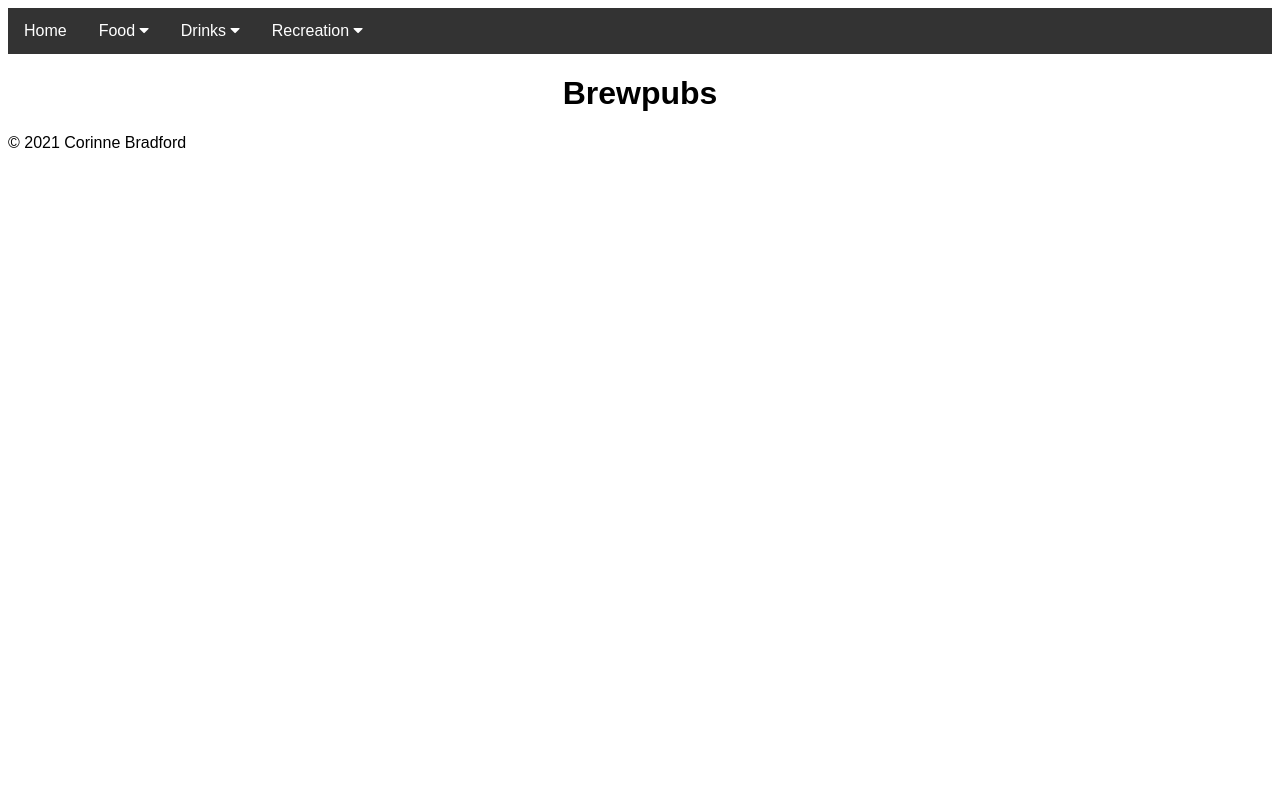
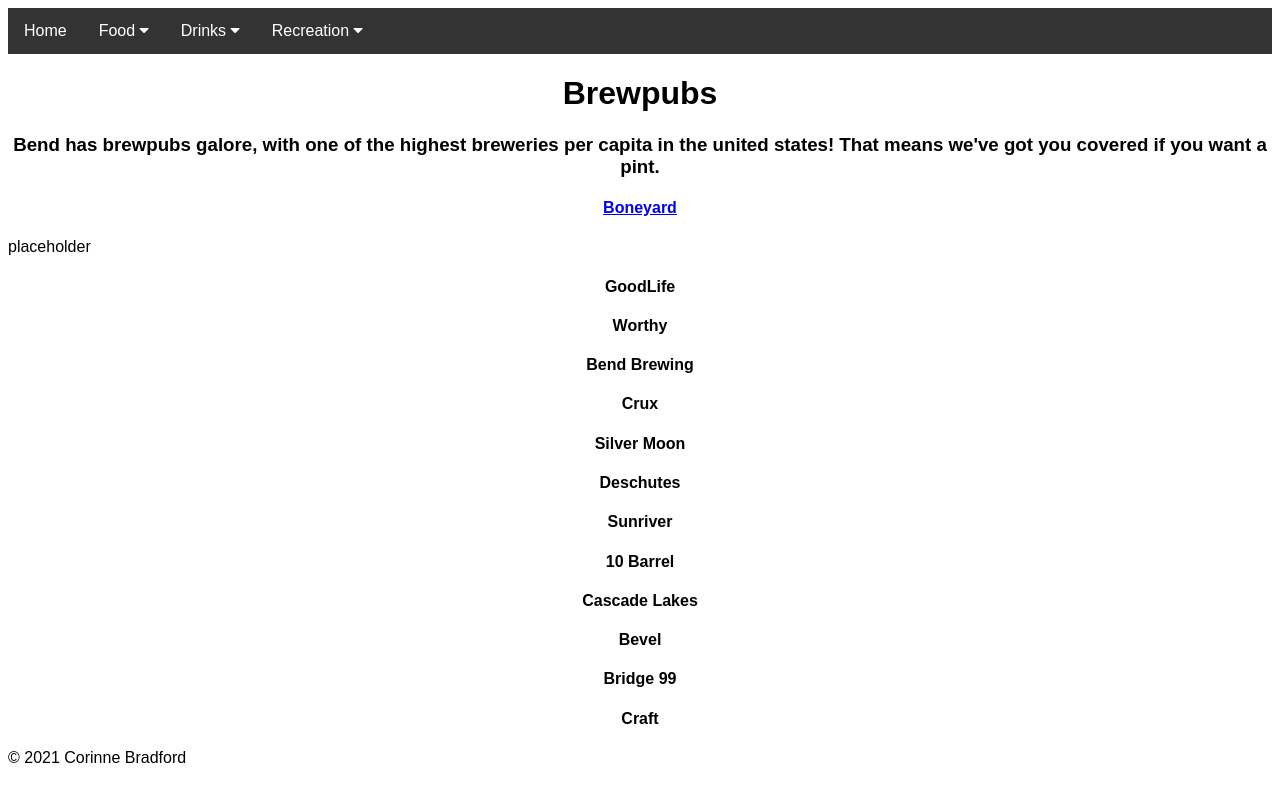
Before and after one commit to coribradford/local_recs_webapp, a Flask app: page /brewpubs in a window 1280 px wide. Run offline with Flask 2, Linux system fonts and the light colour scheme.

Commit message:
stub out breweries page

```diff
--- a/templates/brewpubs.html
+++ b/templates/brewpubs.html
@@ -4,3 +4,115 @@
     Brewpubs
 </h1>
 {% endblock %}
+{% block content %}
+<h3>
+    Bend has brewpubs galore, with one of the highest breweries per capita in the united states! That means we've got you covered if you want a pint.
+</h3>
+<div>
+    <a href="/">
+        <h4>
+            Boneyard
+        </h4>
+    </a>
+    <p style="text-align: left">
+        placeholder
+    </p>
+
+</div>
+<div>
+    <h4>
+        GoodLife
+    </h4>
+    <p style="text-align: right;">
+
+    </p>
+</div>
+<div >
+    <h4>
+        Worthy
+    </h4>
+    <p style="text-align: left;">
+
+    </p>
+</div>
+<div >
+    <h4>
+        Bend Brewing
+    </h4>
+    <p style="text-align: right;">
+
+    </p>
+</div>
+<div >
+    <h4>
+        Crux
+    </h4>
+    <p style="text-align: left;">
+
+    </p>
+</div>
+<div >
+    <h4>
+        Silver Moon
+    </h4>
+    <p style="text-align: right;">
+
+    </p>
+</div>
+<div >
+    <h4>
+        Deschutes
+    </h4>
+    <p style="text-align: left;">
+
+    </p>
+</div>
+<div>
+    <h4>
+        Sunriver
+    </h4>
+    <p style="text-align: right;">
+
+    </p>
+</div>
+<div >
+    <h4>
+        10 Barrel
+    </h4>
+    <p style="text-align: left;">
+
+    </p>
+</div>
+<div >
+    <h4>
+        Cascade Lakes
+    </h4>
+    <p style="text-align: right;">
+
+    </p>
+</div>
+<div >
+    <h4>
+        Bevel
+    </h4>
+    <p style="text-align: left;">
+
+    </p>
+</div>
+<div >
+    <h4>
+        Bridge 99
+    </h4>
+    <p style="text-align: right;">
+
+    </p>
+</div>
+<div >
+    <h4>
+        Craft
+    </h4>
+    <p style="text-align: left;">
+
+    </p>
+</div>
+{% endblock %}
```
